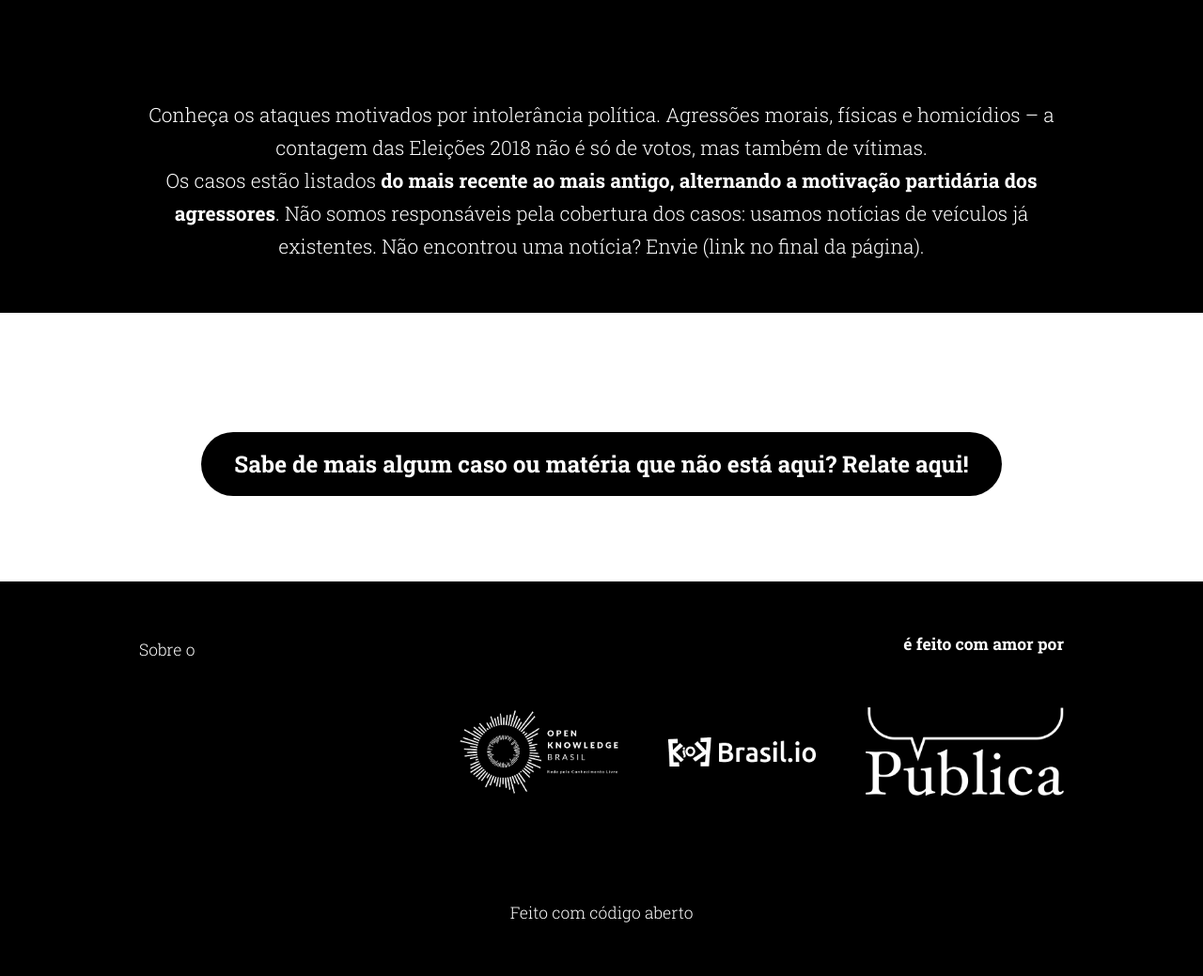
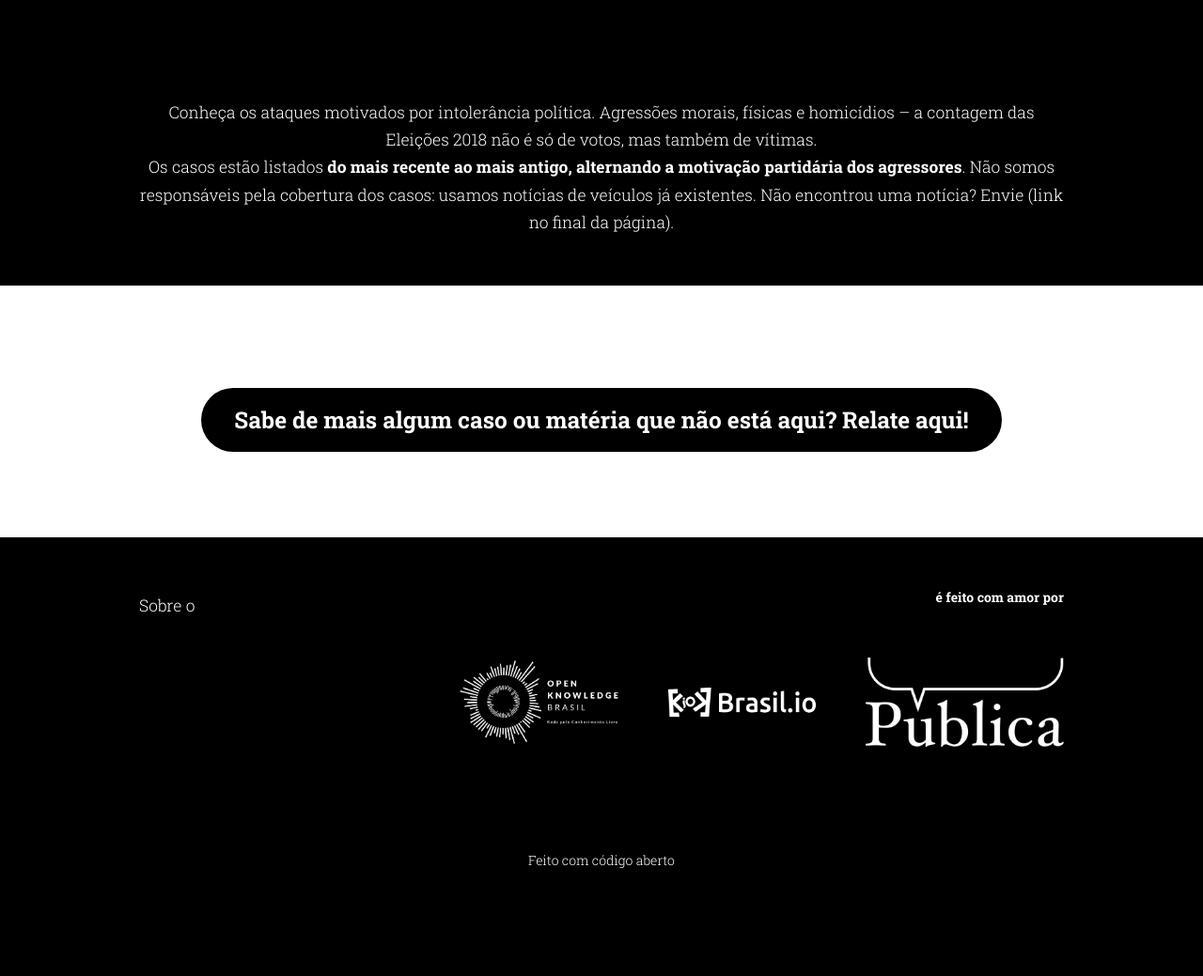
Before and after one commit to okfn-brasil/vitimas-da-intolerancia, a Python web app: template victims/templates/home.html in a window 1280 px wide. Shown: the whole page at 94% size. After the commit the page ends 924 px from the top, so only its background shows below. Run offline with Jinja, Linux system fonts and the light colour scheme; the template is opened without the code that fills it, so the values that code supplies are empty.

Commit message:
Small tweak for big displays

```diff
--- a/victims/static/styles.css
+++ b/victims/static/styles.css
@@ -6,12 +6,13 @@
 * { font-family: 'Roboto Slab', serif; box-sizing: border-box }
 html, body, h1, h2, h3, h4, h5, p, ul, li { margin: 0; padding: 0; font-size: calc(12px + (16 - 12) * ((100vw - 320px) / (1024 - 320)))}
 
-li { list-style-type: none; font-size: 0.8rem }
-p, li { line-height: 1.68 }
+li { list-style-type: none }
+p, li { line-height: 1.68; font-size: 0.8rem }
 .container { max-width: 1024px; margin: 0 auto; padding: 0 20px }
 header, main, footer { padding: 3rem 0 }
 h1 { font-size: 2.6rem }
-h2, header p { font-size: 1.2rem }
+h2 { font-size: 1.2rem }
+header p { font-size: 1rem }
 h3 { font-size: 0.8rem }
 h4 { font-size: 1rem }
 h3 { font-weight: 300; margin-bottom: 1rem }
@@ -22,7 +23,7 @@ header h1 { margin-bottom: 3rem }
 
 @media only screen and (max-width: 768px) {
   header h1 { margin-bottom: 1rem; font-size: 2rem }
-  header p { font-size: 1rem }
+  p, li { font-size: 1rem }
 }
 
 /* about */
```
